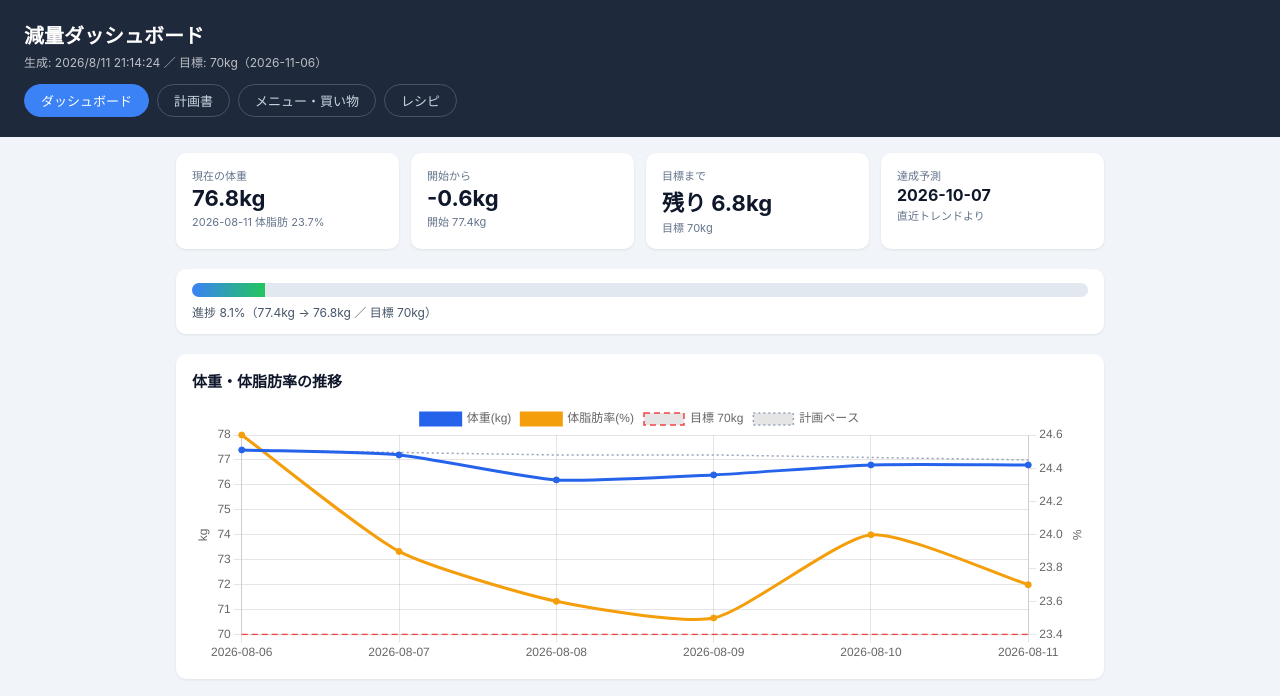
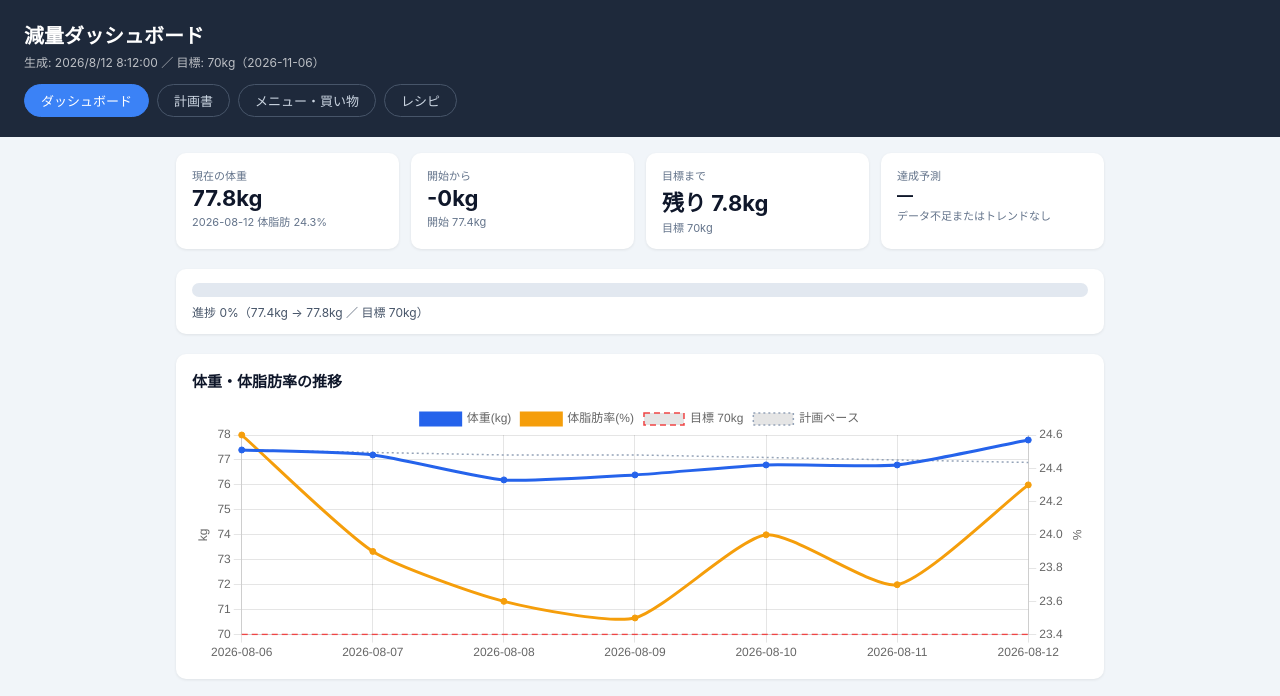
Before and after one commit to seiichi3141/diet, a website: page dashboard.html in a window 1280 px wide. Shown: the top 696 px of the page. Drawn offline with nearby package versions, Linux system fonts and the light colour scheme.

Commit message:
8/12 計測を記録（77.8kg / 24.3%）
Co-Authored-By: Claude Fable 5 <noreply@anthropic.com>

```diff
--- a/dashboard.html
+++ b/dashboard.html
@@ -54,7 +54,7 @@
 <body>
 <header>
   <h1>減量ダッシュボード</h1>
-  <div class="date">生成: 2026/8/11 21:14:24 ／ 目標: 70kg（2026-11-06）</div>
+  <div class="date">生成: 2026/8/12 8:12:00 ／ 目標: 70kg（2026-11-06）</div>
   <nav class="tabs">
     <a class="tab active" href="dashboard.html">ダッシュボード</a>
     <a class="tab" href="plan.html">計画書</a>
@@ -64,15 +64,15 @@
 </header>
 <main>
   <div class="cards">
-    <div class="card"><div class="label">現在の体重</div><div class="value">76.8kg</div><div class="sub">2026-08-11 体脂肪 23.7%</div></div>
-    <div class="card"><div class="label">開始から</div><div class="value">-0.6kg</div><div class="sub">開始 77.4kg</div></div>
-    <div class="card"><div class="label">目標まで</div><div class="value">残り 6.8kg</div><div class="sub">目標 70kg</div></div>
-    <div class="card"><div class="label">達成予測</div><div class="value" style="font-size:16px">2026-10-07</div><div class="sub">直近トレンドより</div></div>
+    <div class="card"><div class="label">現在の体重</div><div class="value">77.8kg</div><div class="sub">2026-08-12 体脂肪 24.3%</div></div>
+    <div class="card"><div class="label">開始から</div><div class="value">-0kg</div><div class="sub">開始 77.4kg</div></div>
+    <div class="card"><div class="label">目標まで</div><div class="value">残り 7.8kg</div><div class="sub">目標 70kg</div></div>
+    <div class="card"><div class="label">達成予測</div><div class="value" style="font-size:16px">—</div><div class="sub">データ不足またはトレンドなし</div></div>
   </div>
 
   <div class="progress-wrap">
-    <div class="progress-bar"><div class="progress-fill" style="width: 8.1%"></div></div>
-    <div class="progress-text">進捗 8.1%（77.4kg → 76.8kg ／ 目標 70kg）</div>
+    <div class="progress-bar"><div class="progress-fill" style="width: 0%"></div></div>
+    <div class="progress-text">進捗 0%（77.4kg → 77.8kg ／ 目標 70kg）</div>
   </div>
 
   <section>
@@ -102,7 +102,7 @@
 </main>
 
 <script>
-const DATA = {"summary":{"current":76.8,"currentDate":"2026-08-11","currentBodyFat":23.7,"goal":70,"lost":0.6,"remaining":6.8,"percent":8.1,"projection":"2026-10-07","calorieTarget":1700,"proteinTarget":115},"weightChart":[{"date":"2026-08-06","weight":77.4,"bodyFat":24.6,"planned":77.4},{"date":"2026-08-07","weight":77.2,"bodyFat":23.9,"planned":77.3},{"date":"2026-08-08","weight":76.2,"bodyFat":23.6,"planned":77.2},{"date":"2026-08-09","weight":76.4,"bodyFat":23.5,"planned":77.2},{"date":"2026-08-10","weight":76.8,"bodyFat":24,"planned":77.1},{"date":"2026-08-11","weight":76.8,"bodyFat":23.7,"planned":77}],"daily":[{"date":"2026-08-06","calories":1230,"protein":127},{"date":"2026-08-07","calories":1690,"protein":107},{"date":"2026-08-08","calories":1745,"protein":112},{"date":"2026-08-09","calories":1640,"protein":109},{"date":"2026-08-10","calories":1715,"protein":124},{"date":"2026-08-11","calories":2025,"protein":129}],"weeks":[{"weekStart":"2026-08-03","avgWeight":76.8},{"weekStart":"2026-08-10","avgWeight":76.8}],"goalDate":"2026-11-06"};
+const DATA = {"summary":{"current":77.8,"currentDate":"2026-08-12","currentBodyFat":24.3,"goal":70,"lost":0,"remaining":7.8,"percent":0,"projection":null,"calorieTarget":1700,"proteinTarget":115},"weightChart":[{"date":"2026-08-06","weight":77.4,"bodyFat":24.6,"planned":77.4},{"date":"2026-08-07","weight":77.2,"bodyFat":23.9,"planned":77.3},{"date":"2026-08-08","weight":76.2,"bodyFat":23.6,"planned":77.2},{"date":"2026-08-09","weight":76.4,"bodyFat":23.5,"planned":77.2},{"date":"2026-08-10","weight":76.8,"bodyFat":24,"planned":77.1},{"date":"2026-08-11","weight":76.8,"bodyFat":23.7,"planned":77},{"date":"2026-08-12","weight":77.8,"bodyFat":24.3,"planned":76.9}],"daily":[{"date":"2026-08-06","calories":1230,"protein":127},{"date":"2026-08-07","calories":1690,"protein":107},{"date":"2026-08-08","calories":1745,"protein":112},{"date":"2026-08-09","calories":1640,"protein":109},{"date":"2026-08-10","calories":1715,"protein":124},{"date":"2026-08-11","calories":2025,"protein":129}],"weeks":[{"weekStart":"2026-08-03","avgWeight":76.8},{"weekStart":"2026-08-10","avgWeight":77.13}],"goalDate":"2026-11-06"};
 
 const weightCtx = document.getElementById('weight-chart');
 new Chart(weightCtx, {
```
Also changed, not shown: menu.html (+1 -1 lines), plan.html (+1 -1 lines), recipes.html (+1 -1 lines), 1 other file.
